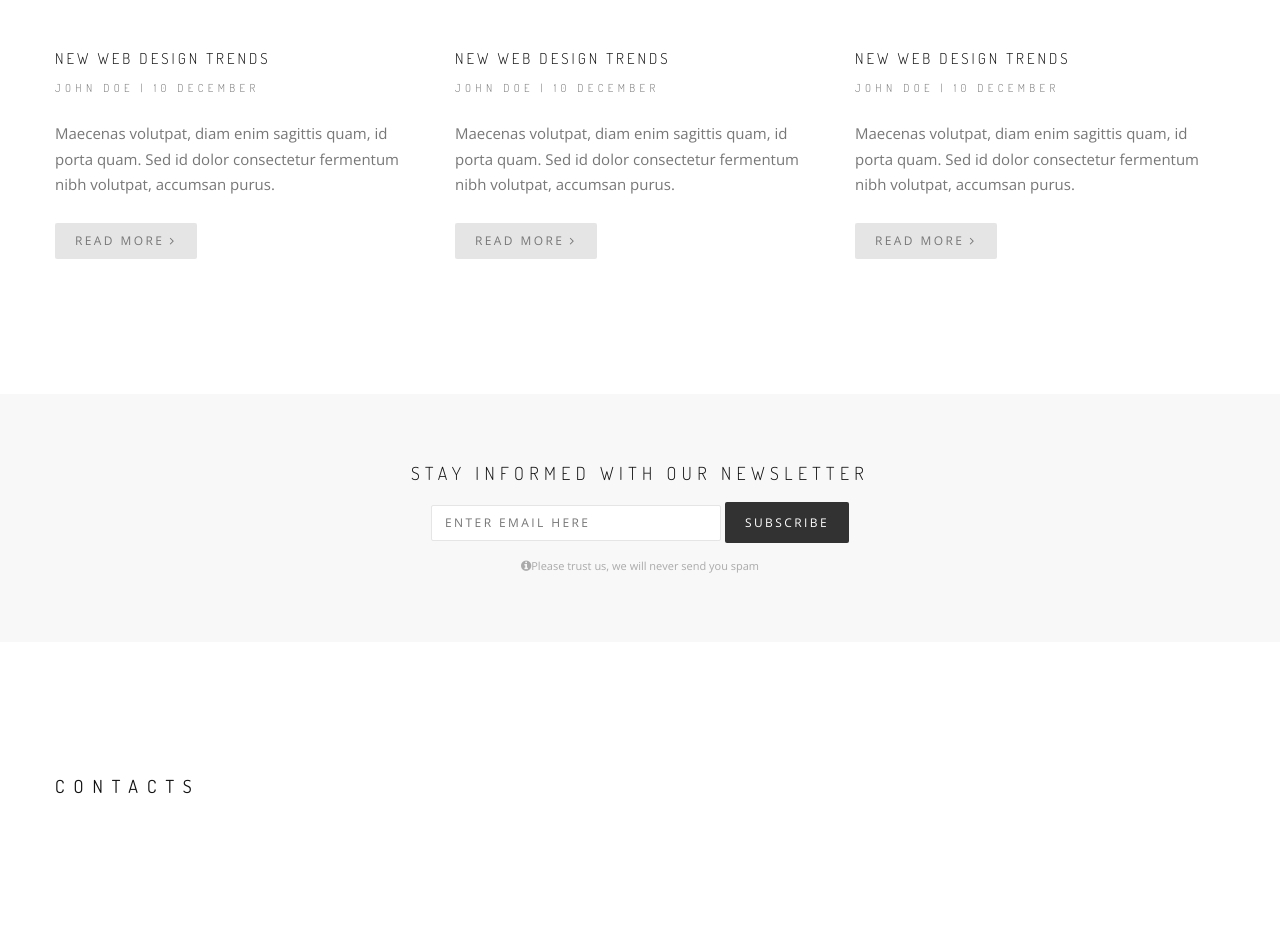
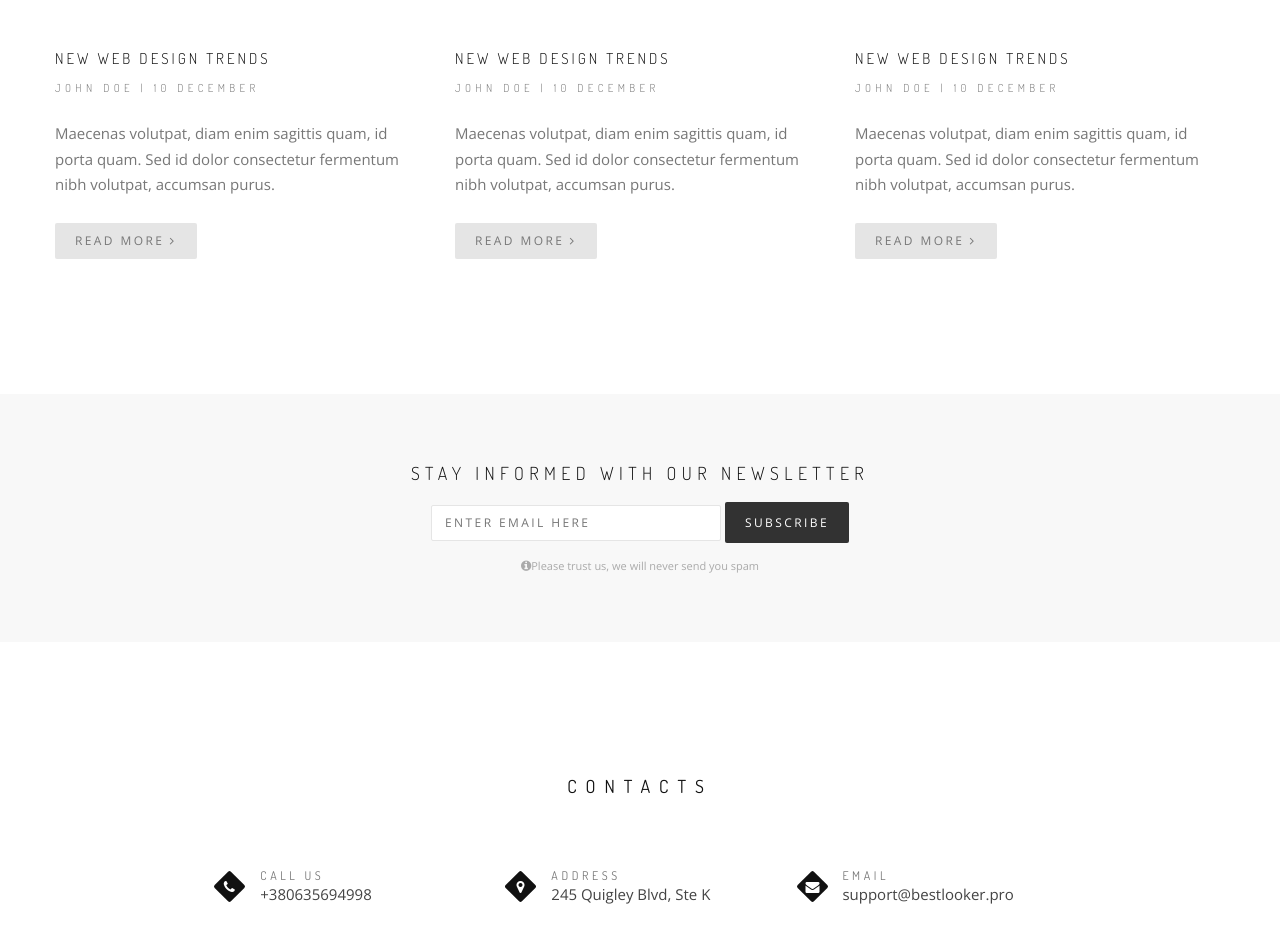
Before and after one commit to Myller/first-project-lp, a plain HTML site: page index.html in a window 1280 px wide. Shown: the part 5335-6278 px from the top of the page. Drawn offline with nearby package versions, Linux system fonts and the light colour scheme.

Commit message:
в раздел contacts добалены иконки

```diff
--- a/css/style.css
+++ b/css/style.css
@@ -72,6 +72,10 @@ blockquote {
 }
 .bg-grey{
 	background-color: #f8f8f8;
+}
+.m-auto{
+	float: none;
+	margin: 0 auto;
 }
 /*====Default classes end====*/
 
@@ -200,6 +204,23 @@ textarea.form-control{
 .form-info .fa{
     font-size: 12px;
 }
+.rhomb-icon{
+	display: inline-block;
+	width: 23px;
+	height:23px;
+	text-align: center;
+	line-height: 23px;
+	border-radius: 2px;
+	font-size: 14px;
+	transform: rotate(45deg);
+}
+.rhomb-icon i {
+	transform: rotate(-45deg);
+}
+.rhomb-icon.black-icon{
+	color: #fff;
+	background-color: #111;
+}
 /*=====Default components end ====*/
 
 /*====Guide style start ====*/
@@ -316,7 +337,6 @@ textarea.form-control{
 	float: left;
 	width: 20%;
 	text-align: center;
-
 	color: rgba(0, 0, 0, 0.5);
 	overflow: hidden;
 }
@@ -579,5 +599,29 @@ textarea.form-control{
 }
 /*----subscribe end----*/
 
+/*----contacts----*/
+.contacts .contact-item-content{
+	display: inline-block;
+	vertical-align: middle;
+	margin-left: 15px;
+}
+.contacts .contact-item-content span{
+	display: block;
+}
+.contacts .contact-item-content .contact-title{
+	color: #777;
+	font-family: 'Dosis', sans-serif;
+	font-size: 12px;
+	font-weight: 400;
+	text-transform: uppercase;
+	letter-spacing: .3em;
+}
+.contacts .contact-item-content .contact-data{
+	color: #444;
+	font-size: 15px;
+	font-weight: 300;
+	line-height: 24px;
+}
+/*----contacts end----*/
 
 /*=====Customs style end ====*/
--- a/index.html
+++ b/index.html
@@ -691,14 +691,68 @@
 
     <div class="default-section contacts">
         <div class="container">
-            <div class="title section-title">
+            <div class="title section-title text-center">
                 <span>Contacts</span>
             </div>
             <!--/title-->
         </div>
         <div class="row">
             <div class="col col-8 m-auto">
+                <div class="contact-items-wrapper">
+                    <div class="row">
+                        <div class="col col-4">
+                            <div class="contact-item">
+                                <div class="rhomb-icon black-icon contact-item-icon">
+                                    <i class="fa fa-phone"></i>
+                                </div>
+                                <!--/rhomb-icon-->
+                                <div class="contact-item-content">
+                                    <span class="contact-title">Call us</span>
+                                    <span class="contact-data">+380635694998</span>
+                                </div>
+                                <!--/contact-item-content-->
+                            </div>
+                            <!--/contact-item-->
+                        </div>
+                        <!--/col-->
+                        <div class="col col-4">
+                            <div class="contact-item">
+                                <div class="rhomb-icon black-icon contact-item-icon">
+                                    <i class="fa fa-map-marker"></i>
+                                </div>
+                                <!--/rhomb-icon-->
+                                <div class="contact-item-content">
+                                    <span class="contact-title">Address</span>
+                                    <span class="contact-data">245 Quigley Blvd, Ste K</span>
+                                </div>
+                                <!--/contact-item-content-->
+                            </div>
+                            <!--/contact-item-->
+                        </div>
+                        <!--/col-->
+                        <div class="col col-4">
+                            <div class="contact-item">
+                                <div class="rhomb-icon black-icon contact-item-icon">
+                                    <i class="fa fa-envelope"></i>
+                                </div>
+                                <!--/rhomb-icon-->
+                                <div class="contact-item-content">
+                                    <span class="contact-title">Email</span>
+                                    <span class="contact-data">support@bestlooker.pro</span>
+                                </div>
+                                <!--/contact-item-content-->
+                            </div>
+                            <!--/contact-item-->
+                        </div>
+                        <!--/col-->
+                    </div>
+                    <!--/row-->
+                </div>
+                <!--/contact-items-wrapper-->
+                <div class="contact-form">
 
+                </div>
+                <!--/contact-form-->
             </div>
             <!--/row-->
         </div>
@@ -707,6 +761,10 @@
     <!--contacts end-->
 
     <!--/MAIN END-->
+
+    <!--FOOTER-->
+
+    <!--/FOOTER END-->
 
     <!--jQuery-->
     <script src="https://code.jquery.com/jquery-1.12.4.js"></script>
```
